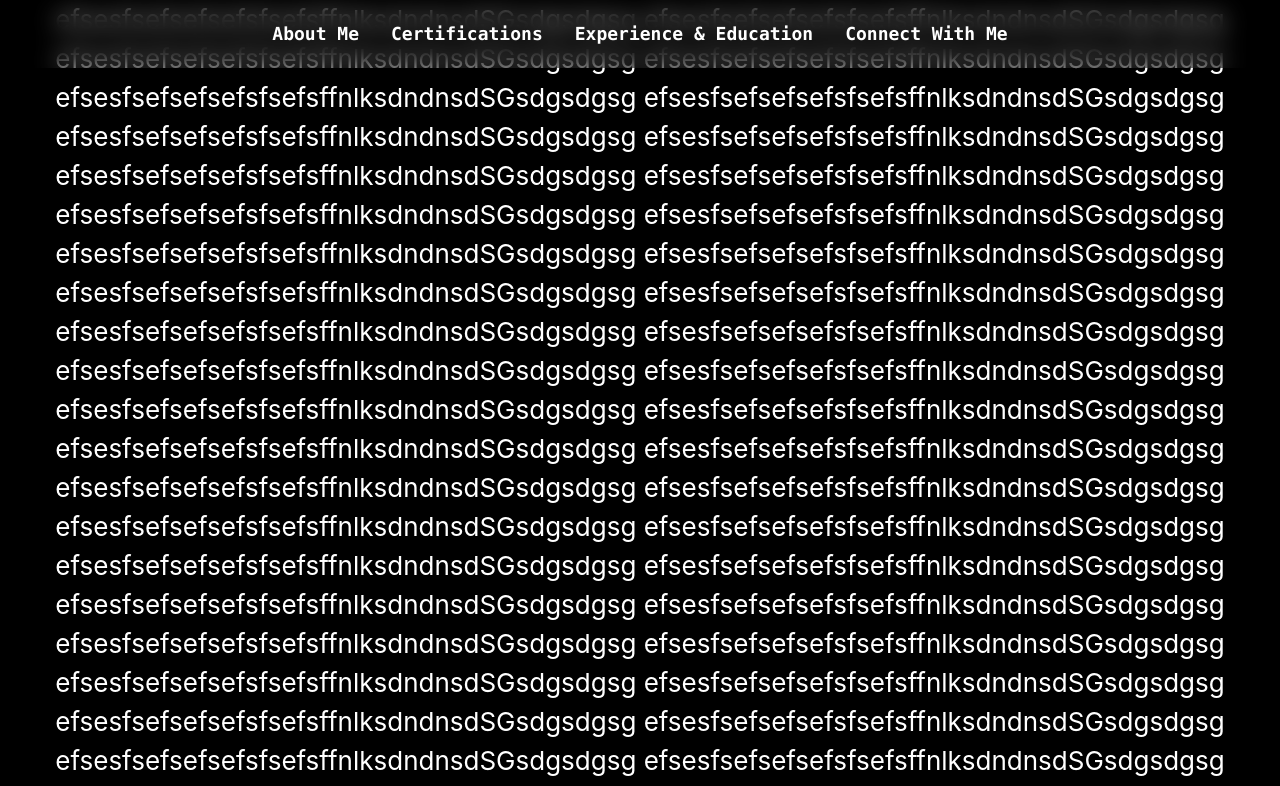
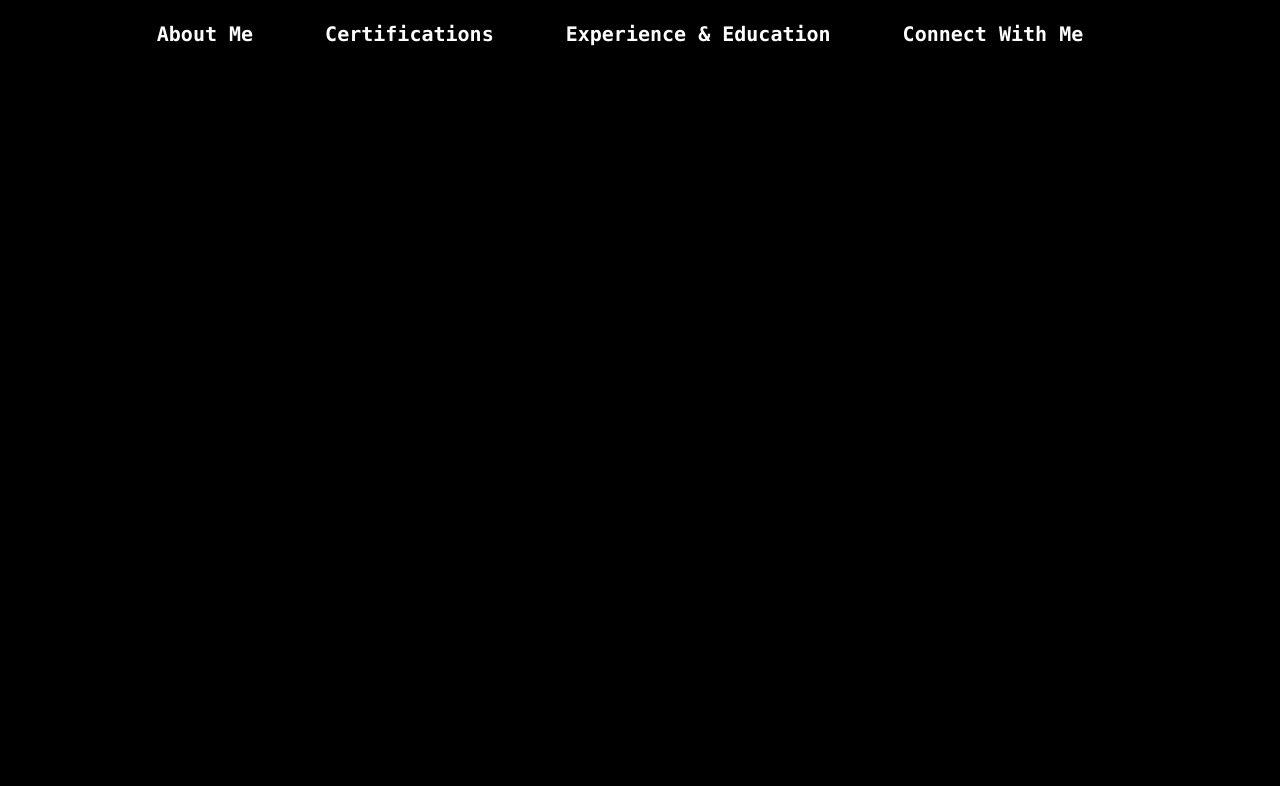
Before and after one commit to iammdsafin/md.safin-portfolio-React-Tailwind, a React (Create React App) app in the folder md.safin-portfolio/: page / in a window 1280 px wide. Shown: the top 786 px of the page. Built offline with nearby package versions, Linux system fonts and the light colour scheme.

Commit message:
navbar component done

```diff
--- a/md.safin-portfolio/src/App.js
+++ b/md.safin-portfolio/src/App.js
@@ -5,101 +5,7 @@ function App() {
   return (
     <div className="App">
       <Navbar />
-      <header className="App-header">
-        efsesfsefsefsefsfsefsffnlksdndnsdSGsdgsdgsg
-        efsesfsefsefsefsfsefsffnlksdndnsdSGsdgsdgsg
-        efsesfsefsefsefsfsefsffnlksdndnsdSGsdgsdgsg
-        efsesfsefsefsefsfsefsffnlksdndnsdSGsdgsdgsg
-        efsesfsefsefsefsfsefsffnlksdndnsdSGsdgsdgsg
-        efsesfsefsefsefsfsefsffnlksdndnsdSGsdgsdgsg
-        efsesfsefsefsefsfsefsffnlksdndnsdSGsdgsdgsg
-        efsesfsefsefsefsfsefsffnlksdndnsdSGsdgsdgsg
-        efsesfsefsefsefsfsefsffnlksdndnsdSGsdgsdgsg
-        efsesfsefsefsefsfsefsffnlksdndnsdSGsdgsdgsg
-        efsesfsefsefsefsfsefsffnlksdndnsdSGsdgsdgsg
-        efsesfsefsefsefsfsefsffnlksdndnsdSGsdgsdgsg
-        efsesfsefsefsefsfsefsffnlksdndnsdSGsdgsdgsg
-        efsesfsefsefsefsfsefsffnlksdndnsdSGsdgsdgsg
-        efsesfsefsefsefsfsefsffnlksdndnsdSGsdgsdgsg
-        efsesfsefsefsefsfsefsffnlksdndnsdSGsdgsdgsg
-        efsesfsefsefsefsfsefsffnlksdndnsdSGsdgsdgsg
-        efsesfsefsefsefsfsefsffnlksdndnsdSGsdgsdgsg
-        efsesfsefsefsefsfsefsffnlksdndnsdSGsdgsdgsg
-        efsesfsefsefsefsfsefsffnlksdndnsdSGsdgsdgsg
-        efsesfsefsefsefsfsefsffnlksdndnsdSGsdgsdgsg
-        efsesfsefsefsefsfsefsffnlksdndnsdSGsdgsdgsg
-        efsesfsefsefsefsfsefsffnlksdndnsdSGsdgsdgsg
-        efsesfsefsefsefsfsefsffnlksdndnsdSGsdgsdgsg
-        efsesfsefsefsefsfsefsffnlksdndnsdSGsdgsdgsg
-        efsesfsefsefsefsfsefsffnlksdndnsdSGsdgsdgsg
-        efsesfsefsefsefsfsefsffnlksdndnsdSGsdgsdgsg
-        efsesfsefsefsefsfsefsffnlksdndnsdSGsdgsdgsg
-        efsesfsefsefsefsfsefsffnlksdndnsdSGsdgsdgsg
-        efsesfsefsefsefsfsefsffnlksdndnsdSGsdgsdgsg
-        efsesfsefsefsefsfsefsffnlksdndnsdSGsdgsdgsg
-        efsesfsefsefsefsfsefsffnlksdndnsdSGsdgsdgsg
-        efsesfsefsefsefsfsefsffnlksdndnsdSGsdgsdgsg
-        efsesfsefsefsefsfsefsffnlksdndnsdSGsdgsdgsg
-        efsesfsefsefsefsfsefsffnlksdndnsdSGsdgsdgsg
-        efsesfsefsefsefsfsefsffnlksdndnsdSGsdgsdgsg
-        efsesfsefsefsefsfsefsffnlksdndnsdSGsdgsdgsg
-        efsesfsefsefsefsfsefsffnlksdndnsdSGsdgsdgsg
-        efsesfsefsefsefsfsefsffnlksdndnsdSGsdgsdgsg
-        efsesfsefsefsefsfsefsffnlksdndnsdSGsdgsdgsg
-        efsesfsefsefsefsfsefsffnlksdndnsdSGsdgsdgsg
-        efsesfsefsefsefsfsefsffnlksdndnsdSGsdgsdgsg
-        efsesfsefsefsefsfsefsffnlksdndnsdSGsdgsdgsg
-        efsesfsefsefsefsfsefsffnlksdndnsdSGsdgsdgsg
-        efsesfsefsefsefsfsefsffnlksdndnsdSGsdgsdgsg
-        efsesfsefsefsefsfsefsffnlksdndnsdSGsdgsdgsg
-        efsesfsefsefsefsfsefsffnlksdndnsdSGsdgsdgsg
-        efsesfsefsefsefsfsefsffnlksdndnsdSGsdgsdgsg
-        efsesfsefsefsefsfsefsffnlksdndnsdSGsdgsdgsg
-        efsesfsefsefsefsfsefsffnlksdndnsdSGsdgsdgsg
-        efsesfsefsefsefsfsefsffnlksdndnsdSGsdgsdgsg
-        efsesfsefsefsefsfsefsffnlksdndnsdSGsdgsdgsg
-        efsesfsefsefsefsfsefsffnlksdndnsdSGsdgsdgsg
-        efsesfsefsefsefsfsefsffnlksdndnsdSGsdgsdgsg
-        efsesfsefsefsefsfsefsffnlksdndnsdSGsdgsdgsg
-        efsesfsefsefsefsfsefsffnlksdndnsdSGsdgsdgsg
-        efsesfsefsefsefsfsefsffnlksdndnsdSGsdgsdgsg
-        efsesfsefsefsefsfsefsffnlksdndnsdSGsdgsdgsg
-        efsesfsefsefsefsfsefsffnlksdndnsdSGsdgsdgsg
-        efsesfsefsefsefsfsefsffnlksdndnsdSGsdgsdgsg
-        efsesfsefsefsefsfsefsffnlksdndnsdSGsdgsdgsg
-        efsesfsefsefsefsfsefsffnlksdndnsdSGsdgsdgsg
-        efsesfsefsefsefsfsefsffnlksdndnsdSGsdgsdgsg
-        efsesfsefsefsefsfsefsffnlksdndnsdSGsdgsdgsg
-        efsesfsefsefsefsfsefsffnlksdndnsdSGsdgsdgsg
-        efsesfsefsefsefsfsefsffnlksdndnsdSGsdgsdgsg
-        efsesfsefsefsefsfsefsffnlksdndnsdSGsdgsdgsg
-        efsesfsefsefsefsfsefsffnlksdndnsdSGsdgsdgsg
-        efsesfsefsefsefsfsefsffnlksdndnsdSGsdgsdgsg
-        efsesfsefsefsefsfsefsffnlksdndnsdSGsdgsdgsg
-        efsesfsefsefsefsfsefsffnlksdndnsdSGsdgsdgsg
-        efsesfsefsefsefsfsefsffnlksdndnsdSGsdgsdgsg
-        efsesfsefsefsefsfsefsffnlksdndnsdSGsdgsdgsg
-        efsesfsefsefsefsfsefsffnlksdndnsdSGsdgsdgsg
-        efsesfsefsefsefsfsefsffnlksdndnsdSGsdgsdgsg
-        efsesfsefsefsefsfsefsffnlksdndnsdSGsdgsdgsg
-        efsesfsefsefsefsfsefsffnlksdndnsdSGsdgsdgsg
-        efsesfsefsefsefsfsefsffnlksdndnsdSGsdgsdgsg
-        efsesfsefsefsefsfsefsffnlksdndnsdSGsdgsdgsg
-        efsesfsefsefsefsfsefsffnlksdndnsdSGsdgsdgsg
-        efsesfsefsefsefsfsefsffnlksdndnsdSGsdgsdgsg
-        efsesfsefsefsefsfsefsffnlksdndnsdSGsdgsdgsg
-        efsesfsefsefsefsfsefsffnlksdndnsdSGsdgsdgsg
-        efsesfsefsefsefsfsefsffnlksdndnsdSGsdgsdgsg
-        efsesfsefsefsefsfsefsffnlksdndnsdSGsdgsdgsg
-        efsesfsefsefsefsfsefsffnlksdndnsdSGsdgsdgsg
-        efsesfsefsefsefsfsefsffnlksdndnsdSGsdgsdgsg
-        efsesfsefsefsefsfsefsffnlksdndnsdSGsdgsdgsg
-        efsesfsefsefsefsfsefsffnlksdndnsdSGsdgsdgsg
-        efsesfsefsefsefsfsefsffnlksdndnsdSGsdgsdgsg
-        efsesfsefsefsefsfsefsffnlksdndnsdSGsdgsdgsg
-        efsesfsefsefsefsfsefsffnlksdndnsdSGsdgsdgsg
-        efsesfsefsefsefsfsefsffnlksdndnsdSGsdgsdgsg
-      </header>
+      <header className="App-header"></header>
     </div>
   );
 }
--- a/md.safin-portfolio/src/components/NavberComponent/Navbar.css
+++ b/md.safin-portfolio/src/components/NavberComponent/Navbar.css
@@ -1,7 +1,28 @@
 .navbar {
-  @apply fixed w-full bg-black bg-opacity-30 text-white p-5 backdrop-blur-md;
+  @apply fixed w-full bg-[rgba(0,0,0,0.3)] text-[white] backdrop-blur-[10px] p-[20px];
 }
 
 .navbar a {
-  @apply text-lg font-bold text-white hover:text-green-500 px-4;
+  @apply text-xl font-bold text-[white] transition-[color] duration-[0.15s] ease-[ease-in-out] px-4 hover:text-green-500;
 }
+
+.nav-link {
+  @apply relative inline-block no-underline text-[#333] mr-10;
+}
+
+.nav-link span {
+  @apply relative inline-block transition-transform duration-[0.3s] ease-[ease];
+}
+
+.nav-link span[data-hover]::after {
+  @apply content-[attr(data-hover)] absolute opacity-0 translate-y-8 left-0 top-full; /* Increased gap */
+  transition: opacity 0.3s ease, transform 0.3s ease;
+}
+
+.nav-link:hover span {
+  @apply translate-y-[-60px];
+}
+
+.nav-link:hover span[data-hover]::after {
+  @apply opacity-100 translate-y-8;
+}
--- a/md.safin-portfolio/src/components/NavberComponent/Navbar.js
+++ /dev/null
@@ -1,31 +0,0 @@
-import "./Navbar.css";
-
-const Navbar = () => {
-  return (
-    <nav className="navbar">
-      <div className="container mx-auto">
-        <div className="flex justify-center items-center font-mono">
-          <div>
-            <a href="#about" className="navbar-link">
-              About Me
-            </a>
-
-            <a href="#certification" className="navbar-link">
-              Certifications
-            </a>
-
-            <a href="#experience_education" className="navbar-link">
-              Experience & Education
-            </a>
-
-            <a href="#contact" className="navbar-link">
-              Connect With Me
-            </a>
-          </div>
-        </div>
-      </div>
-    </nav>
-  );
-};
-
-export default Navbar;
--- /dev/null
+++ b/md.safin-portfolio/src/components/NavberComponent/Navbar.jsx
@@ -0,0 +1,31 @@
+import "./Navbar.css";
+
+const Navbar = () => {
+  return (
+    <nav className="navbar">
+      <div className="container mx-auto">
+        <div className="flex justify-center items-center font-mono">
+          <div>
+            <a href="#about" className="nav-link">
+              <span data-hover="About Me">About Me</span>
+            </a>
+
+            <a href="#certification" className="nav-link">
+              <span data-hover="Certifications">Certifications</span>
+            </a>
+
+            <a href="#experience_education" className="nav-link">
+              <span data-hover="Experience & Education">Experience & Education</span>
+            </a>
+
+            <a href="#contact" className="nav-link">
+              <span data-hover="Connect With Me">Connect With Me</span>
+            </a>
+          </div>
+        </div>
+      </div>
+    </nav>
+  );
+};
+
+export default Navbar;
```
